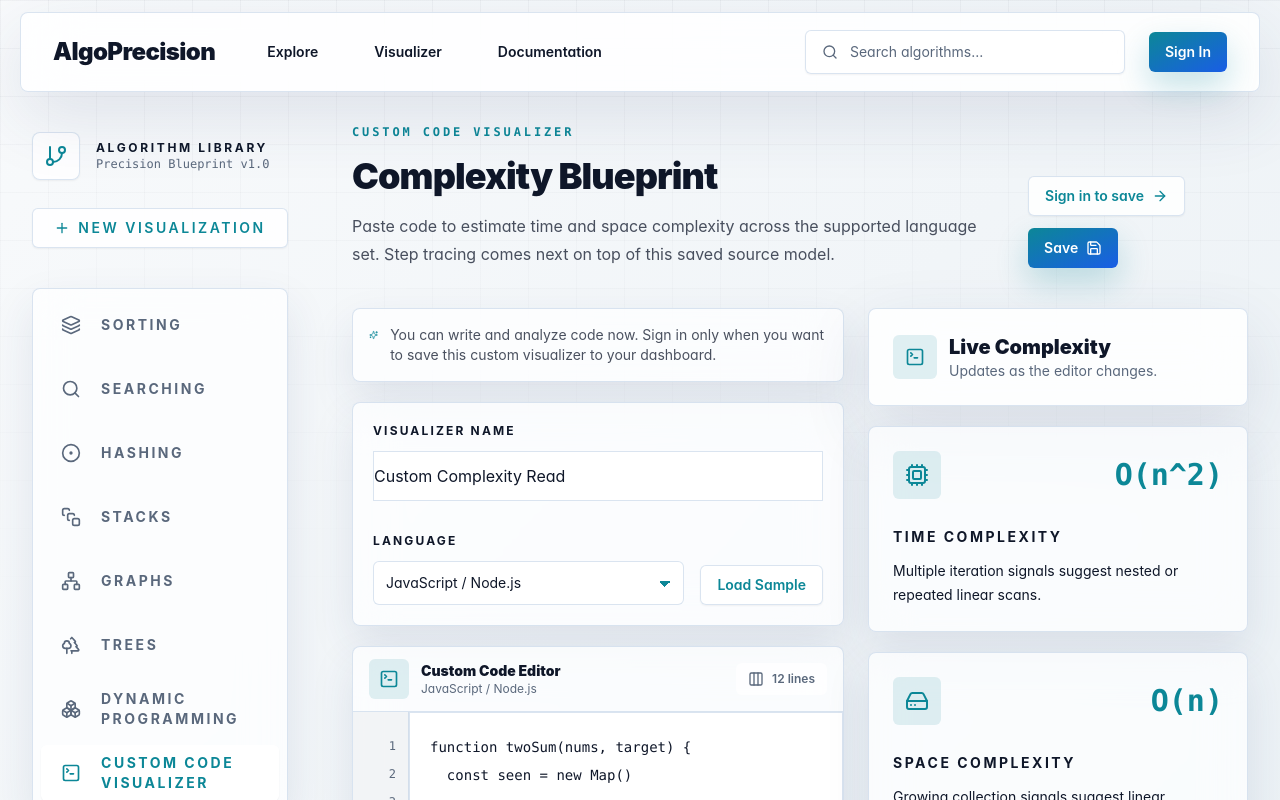
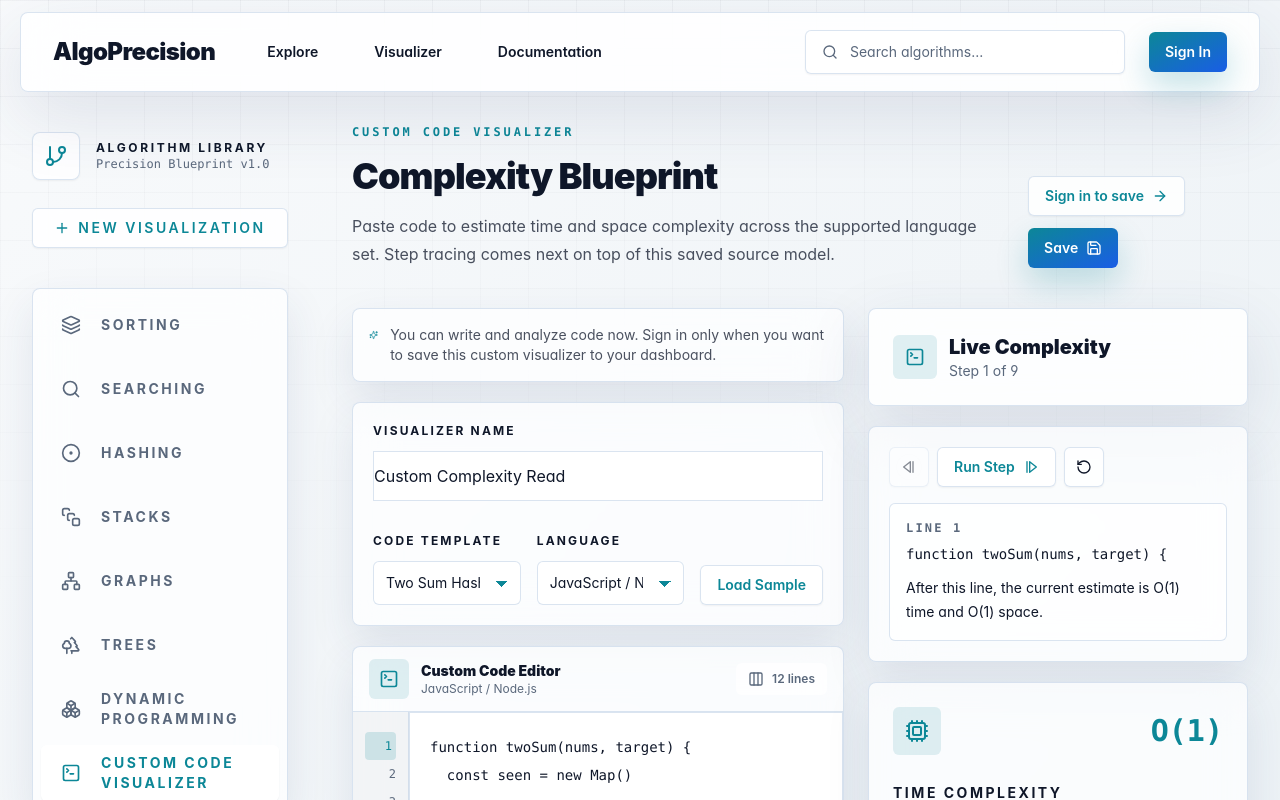
Before and after one commit to KrishnaDs007/dsa-vidualiser, a Next.js app: page /custom-visualizer in a window 1280 px wide. Shown: the top 800 px of the page. Built offline with nearby package versions, Linux system fonts and the light colour scheme.

Commit message:
Add custom code stepper

```diff
--- a/app/custom-visualizer/page.tsx
+++ b/app/custom-visualizer/page.tsx
@@ -4,16 +4,30 @@ import Link from 'next/link'
 import { useRouter, useSearchParams } from 'next/navigation'
 import type React from 'react'
 import { Suspense, useEffect, useMemo, useState } from 'react'
-import { ArrowRight, Cpu, HardDrive, Save, Sparkles, TerminalSquare } from 'lucide-react'
+import {
+  ArrowRight,
+  Cpu,
+  HardDrive,
+  RotateCcw,
+  Save,
+  Sparkles,
+  StepBack,
+  StepForward,
+  TerminalSquare
+} from 'lucide-react'
 import { ComplexityBreakdown } from '@/components/custom-code/ComplexityBreakdown'
 import { CustomCodeEditor } from '@/components/custom-code/CustomCodeEditor'
 import { Button } from '@/components/ui/button'
 import {
   CUSTOM_CODE_LANGUAGES,
+  CUSTOM_CODE_TEMPLATES,
   analyzeComplexity,
+  createCustomCodeTrace,
+  getCustomCodeTemplate,
   getLanguageSample,
   isCustomCodeLanguageId,
-  type CustomCodeLanguageId
+  type CustomCodeLanguageId,
+  type CustomCodeTemplateId
 } from '@/lib/customCode'
 import { useAuthStore } from '@/store/authStore'
 
@@ -41,11 +55,23 @@ function CustomVisualizerForm() {
   const [language, setLanguage] = useState<CustomCodeLanguageId>('javascript')
   const [code, setCode] = useState(getLanguageSample('javascript'))
   const [draftLoaded, setDraftLoaded] = useState(false)
+  const [templateId, setTemplateId] = useState<CustomCodeTemplateId>('two-sum')
+  const [traceIndex, setTraceIndex] = useState(0)
 
-  const result = useMemo(() => analyzeComplexity(code, language), [code, language])
+  const finalResult = useMemo(() => analyzeComplexity(code, language), [code, language])
+  const traceSteps = useMemo(
+    () => createCustomCodeTrace(code, language),
+    [code, language]
+  )
+  const activeTrace = traceSteps[Math.min(traceIndex, traceSteps.length - 1)]
+  const result = activeTrace?.result ?? finalResult
   const editingAnalysis = editId
     ? analyses.find((analysis) => analysis.id === editId)
     : undefined
+
+  useEffect(() => {
+    setTraceIndex(0)
+  }, [code, language])
 
   useEffect(() => {
     if (!editId || !hydrated) return
@@ -117,8 +143,8 @@ function CustomVisualizerForm() {
       title,
       language,
       code,
-      timeComplexity: result.time,
-      spaceComplexity: result.space
+      timeComplexity: finalResult.time,
+      spaceComplexity: finalResult.space
     }
 
     if (editId && editingAnalysis) {
@@ -127,6 +153,16 @@ function CustomVisualizerForm() {
     }
 
     saveAnalysis(payload)
+  }
+
+  function loadTemplate(id: CustomCodeTemplateId) {
+    const template = getCustomCodeTemplate(id)
+    if (!template) return
+
+    setTemplateId(id)
+    setTitle(template.title)
+    setLanguage(template.language)
+    setCode(template.code)
   }
 
   return (
@@ -183,13 +219,32 @@ function CustomVisualizerForm() {
               value={title}
             />
 
-          <div className="mt-8 grid gap-4 md:grid-cols-[minmax(0,1fr)_auto] md:items-end">
+            <div className="mt-8 grid gap-4 lg:grid-cols-[minmax(0,1fr)_minmax(0,1fr)_auto] lg:items-end">
+              <div>
+                <label className="block text-xs font-bold uppercase tracking-[0.18em]">
+                  Code Template
+                </label>
+                <select
+                  className="mt-3 h-11 w-full rounded-md px-3 text-sm outline-none transition focus:ring-2 focus:ring-primary/25"
+                  onChange={(event) =>
+                    loadTemplate(event.target.value as CustomCodeTemplateId)
+                  }
+                  value={templateId}
+                >
+                  {CUSTOM_CODE_TEMPLATES.map((item) => (
+                    <option key={item.id} value={item.id}>
+                      {item.title}
+                    </option>
+                  ))}
+                </select>
+              </div>
+
               <div>
                 <label className="block text-xs font-bold uppercase tracking-[0.18em]">
                   Language
                 </label>
                 <select
-                className="mt-3 h-11 w-full rounded-md bg-[hsl(var(--surface-container-lowest))] px-3 text-sm outline-none transition focus:ring-2 focus:ring-primary/25"
+                  className="mt-3 h-11 w-full rounded-md px-3 text-sm outline-none transition focus:ring-2 focus:ring-primary/25"
                   onChange={(event) =>
                     setLanguage(event.target.value as CustomCodeLanguageId)
                   }
@@ -213,6 +268,7 @@ function CustomVisualizerForm() {
           </div>
 
           <CustomCodeEditor
+            activeLine={activeTrace?.lineNumber}
             code={code}
             language={language}
             onChange={setCode}
@@ -228,9 +284,52 @@ function CustomVisualizerForm() {
               <div>
                 <h2 className="text-xl font-black">Live Complexity</h2>
                 <p className="text-sm text-muted-foreground">
-                  Updates as the editor changes.
+                  Step {traceIndex + 1} of {traceSteps.length}
                 </p>
               </div>
+            </div>
+          </div>
+          <div className="glass-panel rounded-lg p-5">
+            <div className="flex flex-wrap items-center gap-2">
+              <Button
+                aria-label="Previous code step"
+                disabled={traceIndex === 0}
+                onClick={() => setTraceIndex((current) => Math.max(current - 1, 0))}
+                size="icon"
+                variant="outline"
+              >
+                <StepBack className="h-4 w-4" />
+              </Button>
+              <Button
+                onClick={() =>
+                  setTraceIndex((current) =>
+                    Math.min(current + 1, traceSteps.length - 1)
+                  )
+                }
+                disabled={traceIndex >= traceSteps.length - 1}
+                variant="secondary"
+              >
+                Run Step <StepForward className="h-4 w-4" />
+              </Button>
+              <Button
+                aria-label="Reset code trace"
+                onClick={() => setTraceIndex(0)}
+                size="icon"
+                variant="outline"
+              >
+                <RotateCcw className="h-4 w-4" />
+              </Button>
+            </div>
+            <div className="mt-4 rounded-md border border-[hsl(var(--glass-border))] bg-[hsl(var(--glass))] p-4">
+              <p className="font-mono text-xs font-bold uppercase tracking-[0.18em] text-muted-foreground">
+                Line {activeTrace?.lineNumber ?? 1}
+              </p>
+              <code className="mt-2 block whitespace-pre-wrap break-words font-mono text-sm">
+                {activeTrace?.line || 'No code yet'}
+              </code>
+              <p className="mt-3 text-sm leading-6 text-foreground/72">
+                {activeTrace?.note}
+              </p>
             </div>
           </div>
           <Metric
--- a/components/custom-code/CustomCodeEditor.tsx
+++ b/components/custom-code/CustomCodeEditor.tsx
@@ -4,12 +4,14 @@ import { Columns3, TerminalSquare } from 'lucide-react'
 import { getLanguageLabel, type CustomCodeLanguageId } from '@/lib/customCode'
 
 interface CustomCodeEditorProps {
+  activeLine?: number
   code: string
   language: CustomCodeLanguageId
   onChange: (code: string) => void
 }
 
 export function CustomCodeEditor({
+  activeLine,
   code,
   language,
   onChange
@@ -43,7 +45,16 @@ export function CustomCodeEditor({
           className="select-none border-r border-[hsl(var(--glass-border))] bg-[hsl(var(--foreground)/0.035)] px-3 py-5 text-right font-mono text-xs leading-7 text-muted-foreground"
         >
           {lineNumbers.map((line) => (
-            <div key={line}>{line}</div>
+            <div
+              className={
+                activeLine === line
+                  ? 'rounded-sm bg-[hsl(var(--primary)/0.16)] pr-1 text-primary'
+                  : undefined
+              }
+              key={line}
+            >
+              {line}
+            </div>
           ))}
         </div>
         <textarea
--- a/lib/customCode.ts
+++ b/lib/customCode.ts
@@ -100,7 +100,41 @@ export const CUSTOM_CODE_LANGUAGES = [
   }
 ] as const
 
+export const CUSTOM_CODE_TEMPLATES = [
+  {
+    id: 'two-sum',
+    title: 'Two Sum Hash Map',
+    language: 'javascript',
+    code: getLanguageSampleFromList('javascript')
+  },
+  {
+    id: 'binary-search',
+    title: 'Binary Search',
+    language: 'typescript',
+    code: getLanguageSampleFromList('typescript')
+  },
+  {
+    id: 'kadane',
+    title: 'Kadane Maximum Subarray',
+    language: 'python',
+    code: getLanguageSampleFromList('python')
+  },
+  {
+    id: 'linear-search',
+    title: 'Linear Search',
+    language: 'java',
+    code: getLanguageSampleFromList('java')
+  },
+  {
+    id: 'hash-set-pairs',
+    title: 'Hash Set Pair Count',
+    language: 'cpp',
+    code: getLanguageSampleFromList('cpp')
+  }
+] as const
+
 export type CustomCodeLanguageId = (typeof CUSTOM_CODE_LANGUAGES)[number]['id']
+export type CustomCodeTemplateId = (typeof CUSTOM_CODE_TEMPLATES)[number]['id']
 
 export function isCustomCodeLanguageId(
   value?: string
@@ -116,7 +150,11 @@ export function getLanguageLabel(id: string) {
 }
 
 export function getLanguageSample(id: CustomCodeLanguageId) {
-  return CUSTOM_CODE_LANGUAGES.find((language) => language.id === id)?.sample ?? ''
+  return getLanguageSampleFromList(id)
+}
+
+export function getCustomCodeTemplate(id: CustomCodeTemplateId) {
+  return CUSTOM_CODE_TEMPLATES.find((template) => template.id === id)
 }
 
 export interface ComplexityFactor {
@@ -242,6 +280,70 @@ export function analyzeComplexity(code: string, language: CustomCodeLanguageId)
   }
 }
 
+export interface CustomCodeTraceStep {
+  lineNumber: number
+  line: string
+  codePrefix: string
+  result: ReturnType<typeof analyzeComplexity>
+  note: string
+}
+
+export function createCustomCodeTrace(
+  code: string,
+  language: CustomCodeLanguageId
+): CustomCodeTraceStep[] {
+  const lines = code.split('\n')
+  const meaningfulLines = lines
+    .map((line, index) => ({ line, index }))
+    .filter(({ line }) => line.trim().length > 0)
+
+  if (meaningfulLines.length === 0) {
+    return [
+      {
+        lineNumber: 1,
+        line: '',
+        codePrefix: '',
+        result: analyzeComplexity('', language),
+        note: 'Write or paste code to begin step-by-step complexity tracing.'
+      }
+    ]
+  }
+
+  return meaningfulLines.map(({ line, index }) => {
+    const codePrefix = lines.slice(0, index + 1).join('\n')
+    const result = analyzeComplexity(codePrefix, language)
+
+    return {
+      lineNumber: index + 1,
+      line,
+      codePrefix,
+      result,
+      note: createTraceNote(line, result)
+    }
+  })
+}
+
+function createTraceNote(
+  line: string,
+  result: ReturnType<typeof analyzeComplexity>
+) {
+  const normalized = line.trim().toLowerCase()
+
+  if (/\b(for|while|foreach|map|filter|reduce)\b/.test(normalized)) {
+    return `This line introduces iteration, so the current time estimate is ${result.time}.`
+  }
+
+  if (/\b(new map|new set|unordered_map|unordered_set|hashmap|hashset|dict|set\(|list\(|vector|arraylist|\[\]|{}|push\(|append\(|add\(|insert\()\b/.test(normalized)) {
+    return `This line suggests growing storage, so the current space estimate is ${result.space}.`
+  }
+
+  if (/\/\s*2|>>\s*1|mid|binary|half/.test(normalized)) {
+    return `This line suggests halving or midpoint logic, so logarithmic behavior may apply.`
+  }
+
+  return `After this line, the current estimate is ${result.time} time and ${result.space} space.`
+}
+
 function calculateConfidence({
   loopCount,
   recursiveCalls,
@@ -279,3 +381,7 @@ function getRecursiveName(normalized: string, language: CustomCodeLanguageId) {
     normalized.match(/\b(?:int|void|bool|string|double|float|long)\s+([a-z0-9_]+)\s*\(/)?.[1]
   )
 }
+
+function getLanguageSampleFromList(id: CustomCodeLanguageId) {
+  return CUSTOM_CODE_LANGUAGES.find((language) => language.id === id)?.sample ?? ''
+}
```
Also changed, not shown: 1 other file (tests, documents, lock files or other folders). Lines whose indentation alone changed are shown as unchanged.
